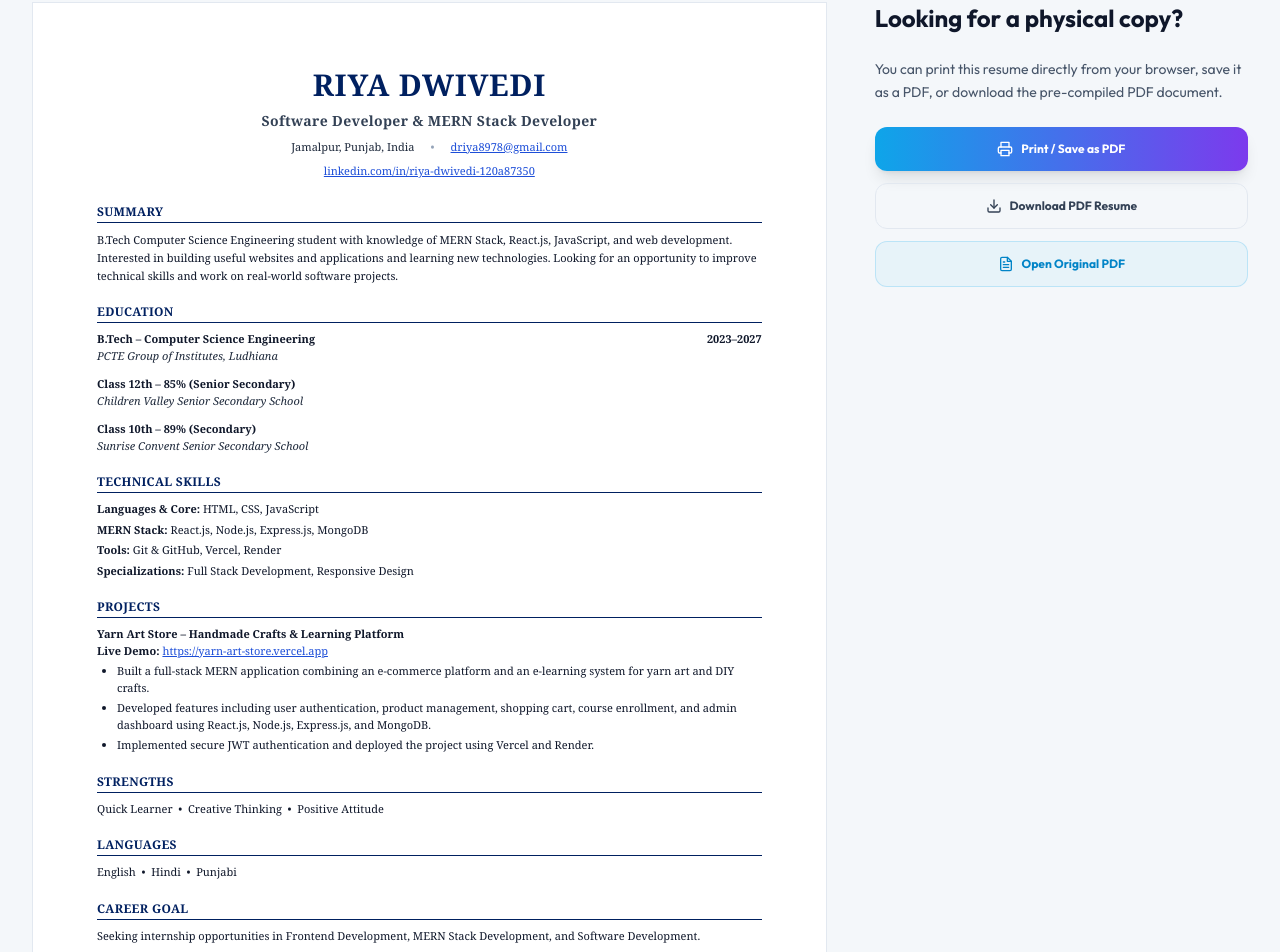
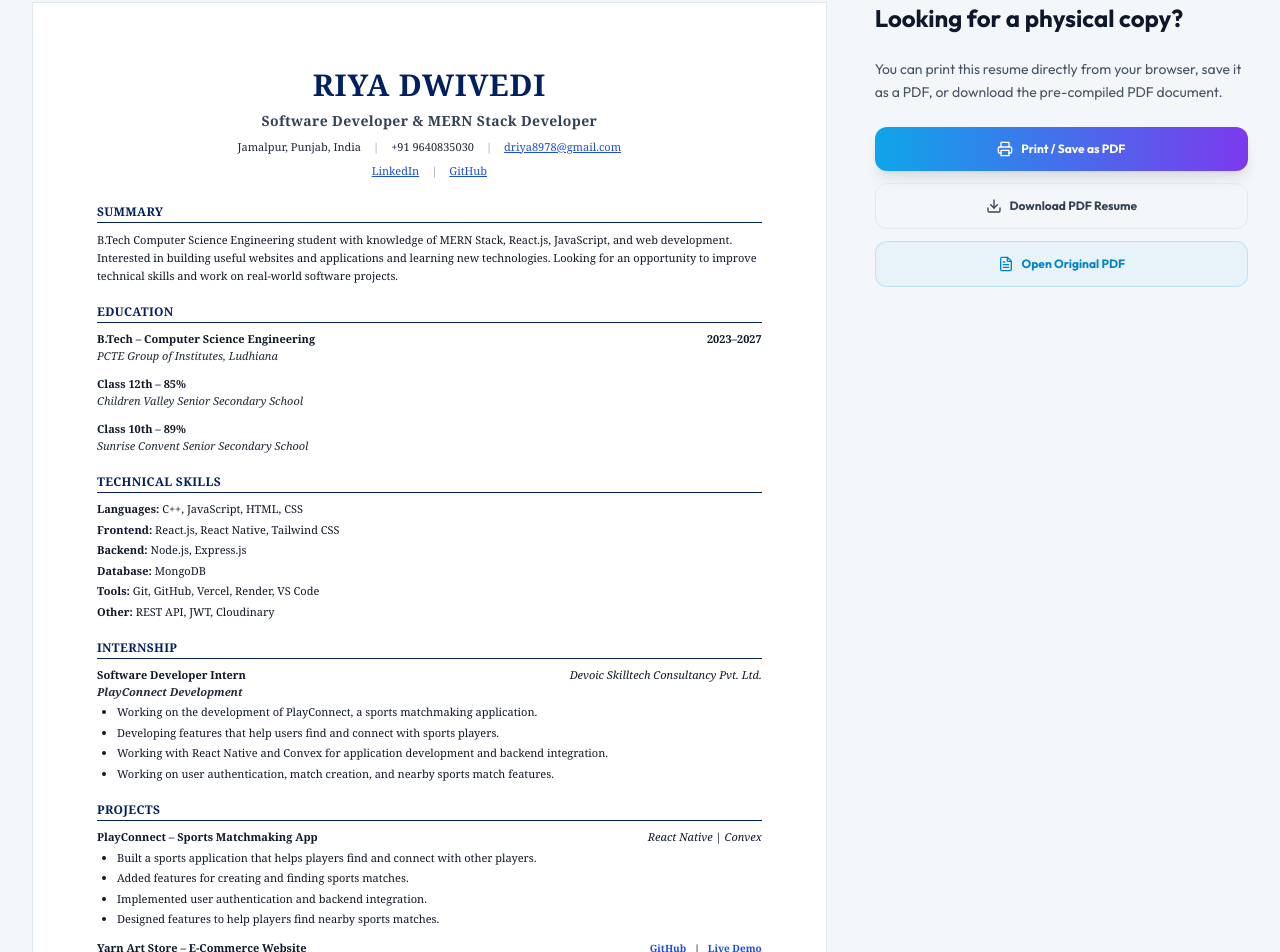
Before and after one commit to RiyaDwivedi12/Riya-s-portfolio, a React (Vite) app: page / in a window 1280 px wide. Shown: the part 5110-6062 px from the top of the page. Built offline with nearby package versions, Linux system fonts and the light colour scheme.

Commit message:
Fix resume PDF file and update academic preview

```diff
--- a/src/components/Hero.jsx
+++ b/src/components/Hero.jsx
@@ -160,8 +160,8 @@ export default function Hero() {
 
             <a
               href={personalInfo.resumeUrl}
-              download
-              className="px-6 py-3.5 rounded-xl text-sm font-semibold border border-sky-500/30 hover:border-sky-500 text-sky-600 dark:text-sky-400 bg-sky-500/5 hover:bg-sky-500/10 hover:scale-105 active:scale-95 transition-all flex items-center gap-2"
+              download="Riya_Dwivedi_Resume.pdf"
+              className="px-6 py-3.5 rounded-xl text-sm font-semibold border border-sky-500/30 hover:border-sky-500 text-sky-600 dark:text-sky-400 bg-sky-500/5 hover:bg-sky-500/10 hover:scale-105 active:scale-98 transition-all flex items-center gap-2"
             >
               Resume <FiDownload className="w-4 h-4" />
             </a>
--- a/src/components/Resume.jsx
+++ b/src/components/Resume.jsx
@@ -112,6 +112,7 @@ export default function Resume() {
               style={{ fontFamily: 'Georgia, Cambria, "Times New Roman", Times, serif' }}
             >
               {/* Header Info */}
+              {/* Header Info */}
               <div className="text-center space-y-2 mb-6">
                 <h1 className="text-3xl font-bold text-[#002060] tracking-wide uppercase">
                   {personalInfo.name}
@@ -121,23 +122,34 @@ export default function Resume() {
                 </p>
 
                 {/* Contact row */}
-                <div className="text-[11px] text-slate-800 space-x-4 flex justify-center items-center flex-wrap mt-2">
+                <div className="text-[11px] text-slate-800 space-x-3 flex justify-center items-center flex-wrap mt-2">
                   <span>{personalInfo.location}</span>
-                  <span className="text-slate-400">•</span>
+                  <span className="text-slate-400">|</span>
+                  <span>{personalInfo.phone || '+91 9640835030'}</span>
+                  <span className="text-slate-400">|</span>
                   <a href={`mailto:${personalInfo.email}`} className="text-blue-700 underline hover:text-blue-900">
                     {personalInfo.email}
                   </a>
                 </div>
 
-                {/* LinkedIn Link */}
-                <div className="text-[11px] text-slate-800 flex justify-center items-center mt-1">
+                {/* Links */}
+                <div className="text-[11px] text-slate-800 space-x-3 flex justify-center items-center mt-1">
                   <a
                     href={personalInfo.linkedin}
                     target="_blank"
                     rel="noopener noreferrer"
                     className="text-blue-700 underline hover:text-blue-900"
                   >
-                    linkedin.com/in/riya-dwivedi-120a87350
+                    LinkedIn
+                  </a>
+                  <span className="text-slate-400">|</span>
+                  <a
+                    href={personalInfo.github}
+                    target="_blank"
+                    rel="noopener noreferrer"
+                    className="text-blue-700 underline hover:text-blue-900"
+                  >
+                    GitHub
                   </a>
                 </div>
               </div>
@@ -173,7 +185,7 @@ export default function Resume() {
 
                   <div>
                     <div className="text-[11px] font-bold text-slate-900">
-                      Class 12th – 85% (Senior Secondary)
+                      Class 12th – 85%
                     </div>
                     <div className="text-[11px] text-slate-800 italic">
                       Children Valley Senior Secondary School
@@ -182,7 +194,7 @@ export default function Resume() {
 
                   <div>
                     <div className="text-[11px] font-bold text-slate-900">
-                      Class 10th – 89% (Secondary)
+                      Class 10th – 89%
                     </div>
                     <div className="text-[11px] text-slate-800 italic">
                       Sunrise Convent Senior Secondary School
@@ -200,18 +212,48 @@ export default function Resume() {
 
                 <ul className="text-[11px] space-y-1 text-slate-900">
                   <li>
-                    <span className="font-bold">Languages & Core:</span> HTML, CSS, JavaScript
+                    <span className="font-bold">Languages:</span> C++, JavaScript, HTML, CSS
                   </li>
                   <li>
-                    <span className="font-bold">MERN Stack:</span> React.js, Node.js, Express.js, MongoDB
+                    <span className="font-bold">Frontend:</span> React.js, React Native, Tailwind CSS
                   </li>
                   <li>
-                    <span className="font-bold">Tools:</span> Git & GitHub, Vercel, Render
+                    <span className="font-bold">Backend:</span> Node.js, Express.js
                   </li>
                   <li>
-                    <span className="font-bold">Specializations:</span> Full Stack Development, Responsive Design
+                    <span className="font-bold">Database:</span> MongoDB
+                  </li>
+                  <li>
+                    <span className="font-bold">Tools:</span> Git, GitHub, Vercel, Render, VS Code
+                  </li>
+                  <li>
+                    <span className="font-bold">Other:</span> REST API, JWT, Cloudinary
                   </li>
                 </ul>
+              </div>
+
+              {/* Section: INTERNSHIP */}
+              <div className="mb-5">
+                <h3 className="text-xs font-bold text-[#002060] uppercase tracking-wide">
+                  INTERNSHIP
+                </h3>
+                <div className="border-b border-[#002060] pb-0.5 mb-2" />
+
+                <div>
+                  <div className="flex justify-between items-baseline text-[11px] font-bold text-slate-900">
+                    <span>Software Developer Intern</span>
+                    <span className="italic font-normal">Devoic Skilltech Consultancy Pvt. Ltd.</span>
+                  </div>
+                  <div className="text-[11px] font-semibold text-slate-800 italic mb-1">
+                    PlayConnect Development
+                  </div>
+                  <ul className="list-disc pl-5 text-[11px] space-y-1 text-slate-900">
+                    <li>Working on the development of PlayConnect, a sports matchmaking application.</li>
+                    <li>Developing features that help users find and connect with sports players.</li>
+                    <li>Working with React Native and Convex for application development and backend integration.</li>
+                    <li>Working on user authentication, match creation, and nearby sports match features.</li>
+                  </ul>
+                </div>
               </div>
 
               {/* Section: PROJECTS */}
@@ -221,33 +263,52 @@ export default function Resume() {
                 </h3>
                 <div className="border-b border-[#002060] pb-0.5 mb-2" />
 
+                <div className="space-y-3">
                   <div>
-                  <div className="text-[11px] font-bold text-slate-900">
-                    Yarn Art Store – Handmade Crafts & Learning Platform
+                    <div className="flex justify-between items-baseline text-[11px] font-bold text-slate-900">
+                      <span>PlayConnect – Sports Matchmaking App</span>
+                      <span className="italic font-normal">React Native | Convex</span>
                     </div>
-                  <div className="text-[11px] text-slate-900 mb-1">
-                    <span className="font-bold">Live Demo:</span>{' '}
+                    <ul className="list-disc pl-5 text-[11px] space-y-1 text-slate-900 mt-1">
+                      <li>Built a sports application that helps players find and connect with other players.</li>
+                      <li>Added features for creating and finding sports matches.</li>
+                      <li>Implemented user authentication and backend integration.</li>
+                      <li>Designed features to help players find nearby sports matches.</li>
+                    </ul>
+                  </div>
+
+                  <div>
+                    <div className="flex justify-between items-baseline text-[11px] font-bold text-slate-900">
+                      <span>Yarn Art Store – E-Commerce Website</span>
+                      <span className="text-[10px]">
+                        <a
+                          href="https://github.com/RiyaDwivedi12/yarn-art-store"
+                          target="_blank"
+                          rel="noopener noreferrer"
+                          className="text-blue-700 underline mr-2"
+                        >
+                          GitHub
+                        </a>
+                        |
                         <a
                           href="https://yarn-art-store.vercel.app"
                           target="_blank"
                           rel="noopener noreferrer"
-                      className="text-blue-700 underline hover:text-blue-900"
+                          className="text-blue-700 underline ml-2"
                         >
-                      https://yarn-art-store.vercel.app
+                          Live Demo
                         </a>
+                      </span>
                     </div>
-
-                  <ul className="list-disc pl-5 text-[11px] space-y-1 text-slate-900">
-                    <li>
-                      Built a full-stack MERN application combining an e-commerce platform and an e-learning system for yarn art and DIY crafts.
-                    </li>
-                    <li>
-                      Developed features including user authentication, product management, shopping cart, course enrollment, and admin dashboard using React.js, Node.js, Express.js, and MongoDB.
-                    </li>
-                    <li>
-                      Implemented secure JWT authentication and deployed the project using Vercel and Render.
-                    </li>
+                    <div className="text-[10px] text-slate-700 italic">MERN Stack | Cloudinary</div>
+                    <ul className="list-disc pl-5 text-[11px] space-y-1 text-slate-900 mt-1">
+                      <li>Built a full-stack e-commerce website for selling yarn and handmade products.</li>
+                      <li>Added product search, categories, product details, cart, and wishlist features.</li>
+                      <li>Created an admin section to manage products and orders.</li>
+                      <li>Used Cloudinary to store and manage product images.</li>
+                      <li>Developed the application using React.js, Node.js, Express.js, and MongoDB.</li>
                     </ul>
+                  </div>
                 </div>
               </div>
 
@@ -258,7 +319,7 @@ export default function Resume() {
                 </h3>
                 <div className="border-b border-[#002060] pb-0.5 mb-2" />
                 <p className="text-[11px] text-slate-900">
-                  Quick Learner &nbsp;•&nbsp; Creative Thinking &nbsp;•&nbsp; Positive Attitude
+                  Quick Learner &nbsp;|&nbsp; Problem Solving &nbsp;|&nbsp; Teamwork &nbsp;|&nbsp; Positive Attitude
                 </p>
               </div>
 
@@ -269,7 +330,7 @@ export default function Resume() {
                 </h3>
                 <div className="border-b border-[#002060] pb-0.5 mb-2" />
                 <p className="text-[11px] text-slate-900">
-                  English &nbsp;•&nbsp; Hindi &nbsp;•&nbsp; Punjabi
+                  English &nbsp;|&nbsp; Hindi &nbsp;|&nbsp; Punjabi
                 </p>
               </div>
 
@@ -280,7 +341,7 @@ export default function Resume() {
                 </h3>
                 <div className="border-b border-[#002060] pb-0.5 mb-2" />
                 <p className="text-[11px] text-slate-900">
-                  Seeking internship opportunities in Frontend Development, MERN Stack Development, and Software Development.
+                  {personalInfo.objective || 'Looking for opportunities in Frontend Development, MERN Stack Development, and Software Development where I can use my skills, learn new technologies, and contribute to real-world projects.'}
                 </p>
               </div>
 
@@ -314,7 +375,7 @@ export default function Resume() {
               {/* PDF Resume Link */}
               <a
                 href={personalInfo.resumeUrl}
-                download
+                download="Riya_Dwivedi_Resume.pdf"
                 className="px-6 py-3.5 rounded-xl text-xs font-bold border border-slate-200 dark:border-slate-800 hover:bg-slate-100 dark:hover:bg-slate-900 text-slate-700 dark:text-slate-300 hover:scale-102 active:scale-98 transition-all flex items-center justify-center gap-2 cursor-pointer w-full"
               >
                 <FiDownload className="w-4 h-4" /> Download PDF Resume
@@ -325,10 +386,6 @@ export default function Resume() {
                 href={personalInfo.resumeUrl}
                 target="_blank"
                 rel="noopener noreferrer"
-                onClick={(e) => {
-                  e.preventDefault();
-                  window.open(personalInfo.resumeUrl, '_blank', 'noopener,noreferrer');
-                }}
                 className="px-6 py-3.5 rounded-xl text-xs font-bold border border-sky-500/20 hover:border-sky-500/50 bg-sky-500/5 hover:bg-sky-500/10 text-sky-600 dark:text-sky-400 hover:scale-102 active:scale-98 transition-all flex items-center justify-center gap-2 w-full cursor-pointer"
               >
                 <FiFileText className="w-4 h-4" /> Open Original PDF
```
Also changed, not shown: 1 other file (tests, documents, lock files or other folders). Lines whose indentation alone changed are shown as unchanged.
